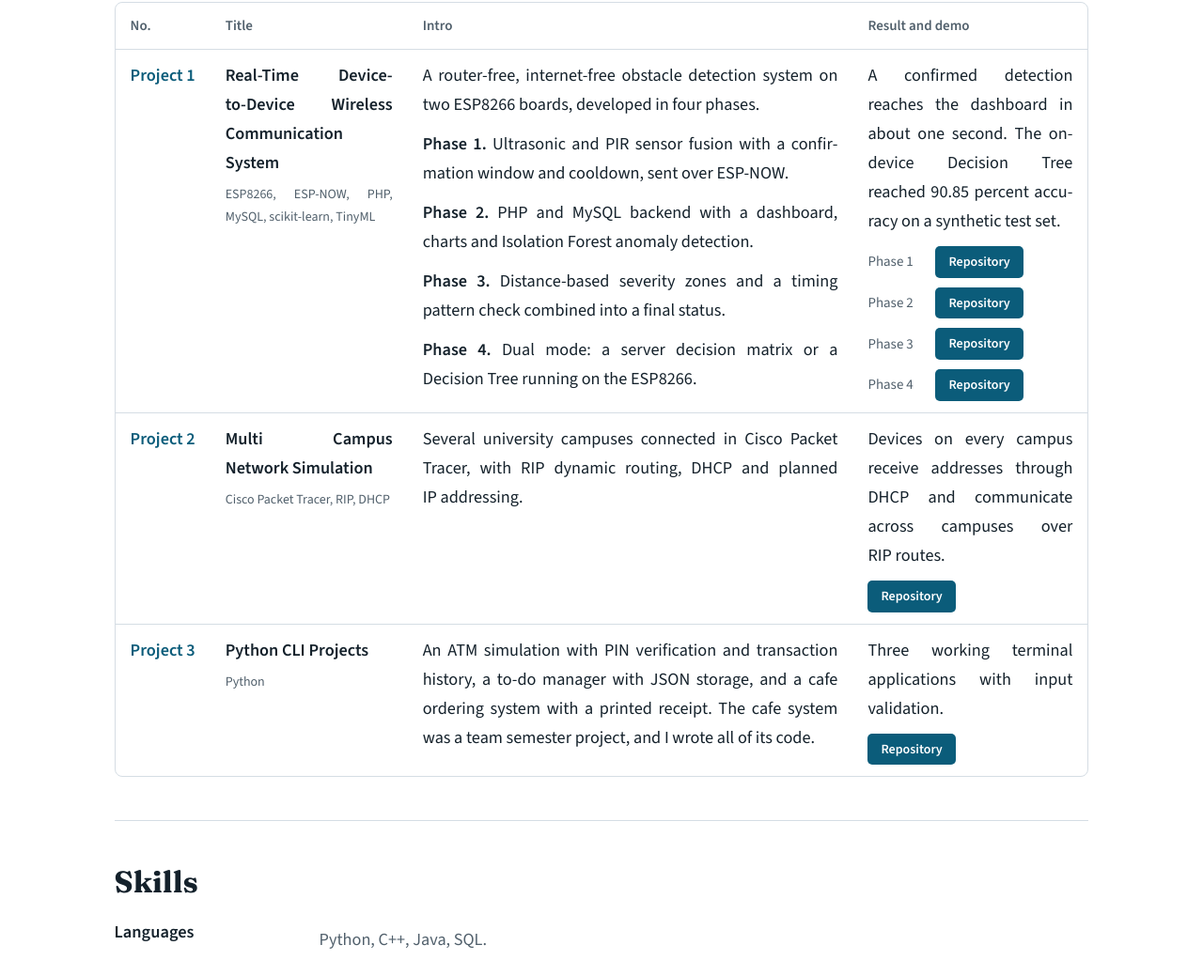
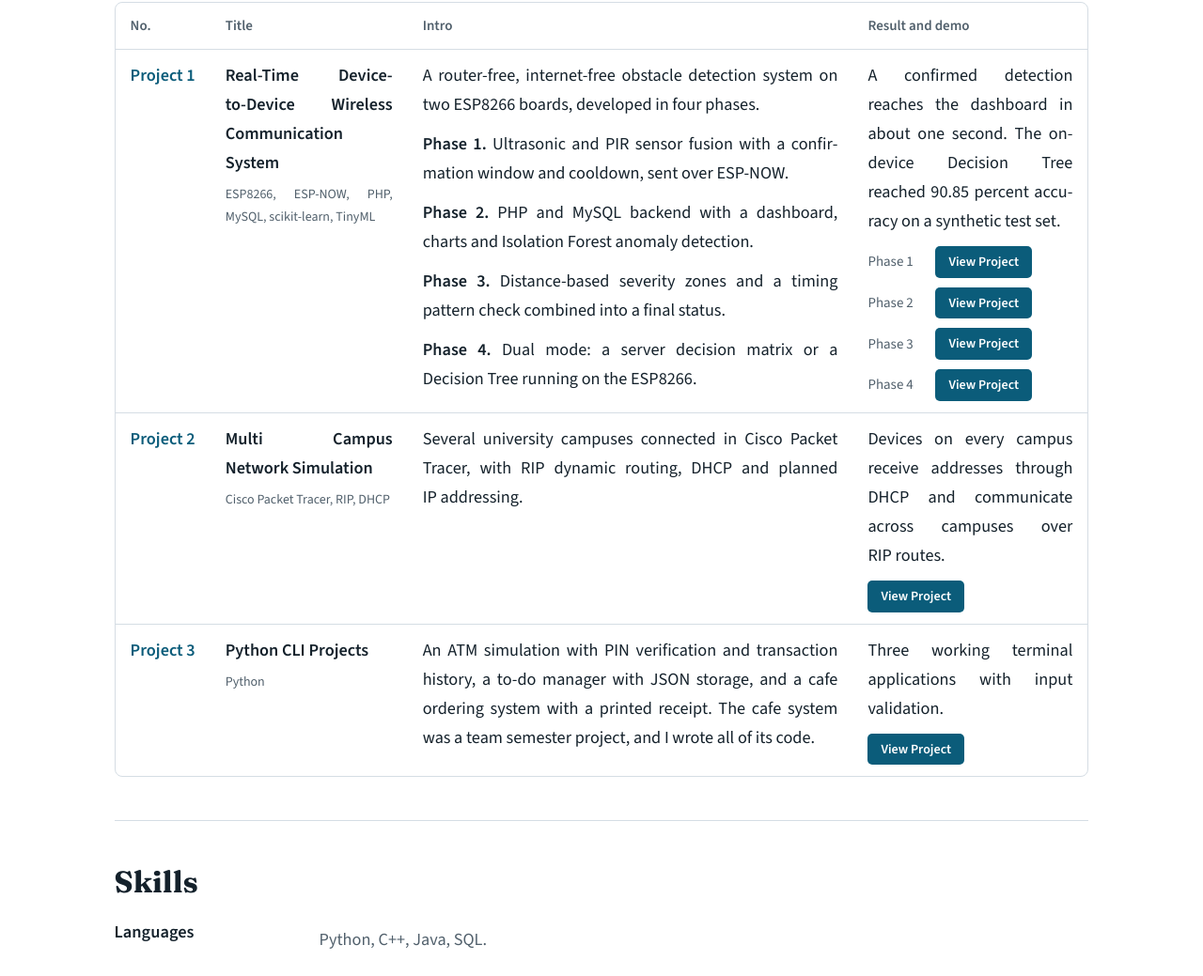
Before and after one commit to abdulrehmanedu9-maker/abdulrehmanedu9-maker.github.io, a plain HTML site: page index.html in a window 1280 px wide. Shown: the part 1891-2930 px from the top of the page at 94% size. Drawn offline with nearby package versions, Linux system fonts and the light colour scheme.

Commit message:
Add files via upload

```diff
--- a/index.html
+++ b/index.html
@@ -79,10 +79,10 @@
 <td class="r" data-label="Result and demo">
 <p>A confirmed detection reaches the dashboard in about one second. The on-device Decision Tree reached 90.85 percent accuracy on a synthetic test set.</p>
 <!-- LINKS: Repository opens GitHub. For Demo video, paste the video link between the quotes of href="". A link left empty stays hidden. -->
-<div class="links"><span>Phase 1</span><a class="read" href="https://github.com/abdulrehmanedu9-maker/Real-Time-Device-to-Device-Wireless-Communication-System-Using-ESP-NOW-Protocol">Repository</a><a class="read optional-link" href="">Demo video</a></div>
-<div class="links"><span>Phase 2</span><a class="read" href="https://github.com/abdulrehmanedu9-maker/Real-Time-Device-to-Device-Wireless-Communication-System-Using-ESP-NOW-Protocol-Phase-2">Repository</a><a class="read optional-link" href="">Demo video</a></div>
-<div class="links"><span>Phase 3</span><a class="read" href="https://github.com/abdulrehmanedu9-maker/Real-Time-Device-to-Device-Wireless-Communication-System-Using-ESP-NOW-Protocol-Phase-3">Repository</a><a class="read optional-link" href="">Demo video</a></div>
-<div class="links"><span>Phase 4</span><a class="read" href="https://github.com/abdulrehmanedu9-maker/Real-Time-Device-to-Device-Wireless-Communication-System-Using-ESP-NOW-Protocol-Phase-4">Repository</a><a class="read optional-link" href="">Demo video</a></div>
+<div class="links"><span>Phase 1</span><a class="read" href="https://github.com/abdulrehmanedu9-maker/Real-Time-Device-to-Device-Wireless-Communication-System-Using-ESP-NOW-Protocol">View Project</a><a class="read optional-link" href="">Demo video</a></div>
+<div class="links"><span>Phase 2</span><a class="read" href="https://github.com/abdulrehmanedu9-maker/Real-Time-Device-to-Device-Wireless-Communication-System-Using-ESP-NOW-Protocol-Phase-2">View Project</a><a class="read optional-link" href="">Demo video</a></div>
+<div class="links"><span>Phase 3</span><a class="read" href="https://github.com/abdulrehmanedu9-maker/Real-Time-Device-to-Device-Wireless-Communication-System-Using-ESP-NOW-Protocol-Phase-3">View Project</a><a class="read optional-link" href="">Demo video</a></div>
+<div class="links"><span>Phase 4</span><a class="read" href="https://github.com/abdulrehmanedu9-maker/Real-Time-Device-to-Device-Wireless-Communication-System-Using-ESP-NOW-Protocol-Phase-4">View Project</a><a class="read optional-link" href="">Demo video</a></div>
 </td>
 </tr>
 
@@ -93,7 +93,7 @@
 <td class="i" data-label="Intro"><p>Several university campuses connected in Cisco Packet Tracer, with RIP dynamic routing, DHCP and planned IP addressing.</p></td>
 <td class="r" data-label="Result and demo">
 <p>Devices on every campus receive addresses through DHCP and communicate across campuses over RIP routes.</p>
-<div class="links"><a class="read" href="https://github.com/abdulrehmanedu9-maker/Multi-Campus-Network-Simulation">Repository</a><a class="read optional-link" href="">Demo video</a></div>
+<div class="links"><a class="read" href="https://github.com/abdulrehmanedu9-maker/Multi-Campus-Network-Simulation">View Project</a><a class="read optional-link" href="">Demo video</a></div>
 </td>
 </tr>
 
@@ -104,7 +104,7 @@
 <td class="i" data-label="Intro"><p>An ATM simulation with PIN verification and transaction history, a to-do manager with JSON storage, and a cafe ordering system with a printed receipt. The cafe system was a team semester project, and I wrote all of its code.</p></td>
 <td class="r" data-label="Result and demo">
 <p>Three working terminal applications with input validation.</p>
-<div class="links"><a class="read" href="https://github.com/abdulrehmanedu9-maker/Python-CLI-Projects">Repository</a></div>
+<div class="links"><a class="read" href="https://github.com/abdulrehmanedu9-maker/Python-CLI-Projects">View Project</a></div>
 </td>
 </tr>
 
```
